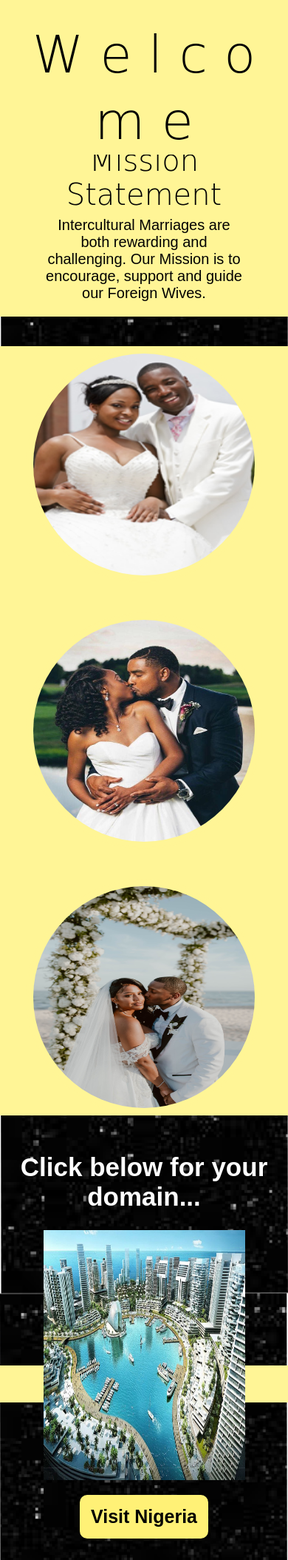
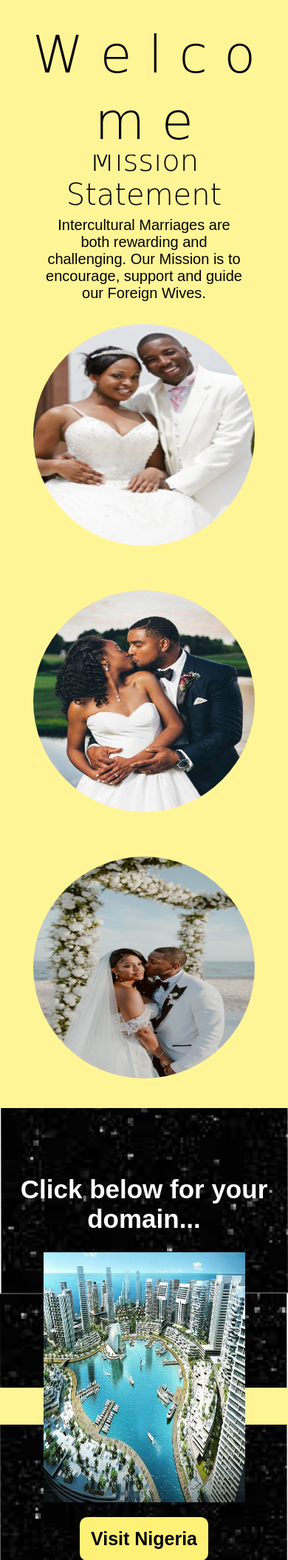
Before and after one commit to estherohiomame/9ja-wives-reign, a PHP site: page / in a window 390 px wide. Shown: the part 508-2617 px from the top of the page at 74% size. Run offline with PHP 8.4, Linux system fonts and the light colour scheme; some web fonts are replaced.

Commit message:
Foreign Wives Reign layout changes

```diff
--- a/foreign-wives.css
+++ b/foreign-wives.css
@@ -171,7 +171,7 @@ body {
     text-align: center;
     font-weight: 600;
     font-size: 35px;
-    margin-top: 50px;
+    margin-top: 90px;
     font-family: sans-serif;
     margin-bottom: 25px;
 }
@@ -238,8 +238,6 @@ body {
 
     #images-group {
         position: static;
-        margin: 40px 0px;
-        margin-top: 40px;
         display: flex;
         flex-direction: column;
         gap: 40px;
@@ -247,6 +245,7 @@ body {
         align-items: center;
         height: fit-content;
         background-color: #fff596;
+        padding-bottom: 30px;
     }
 
     .image {
```
